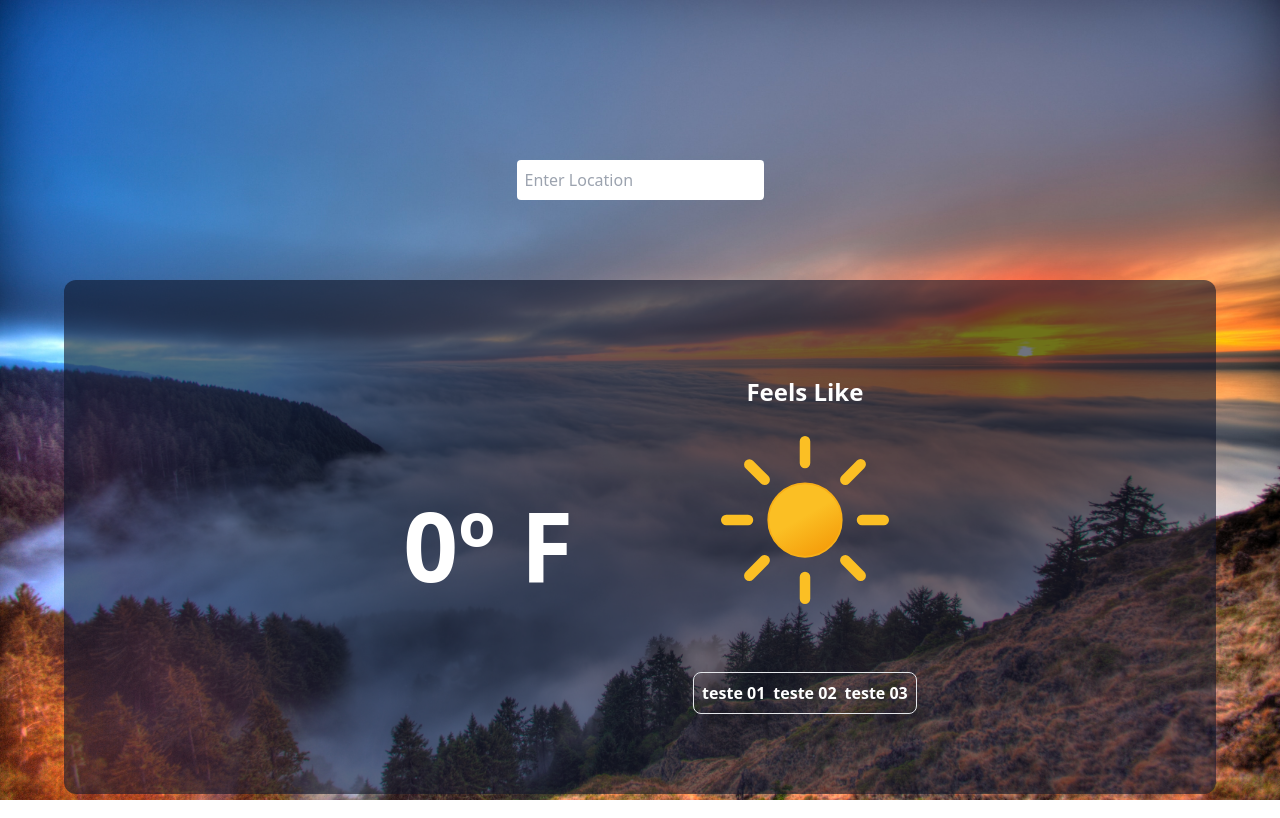
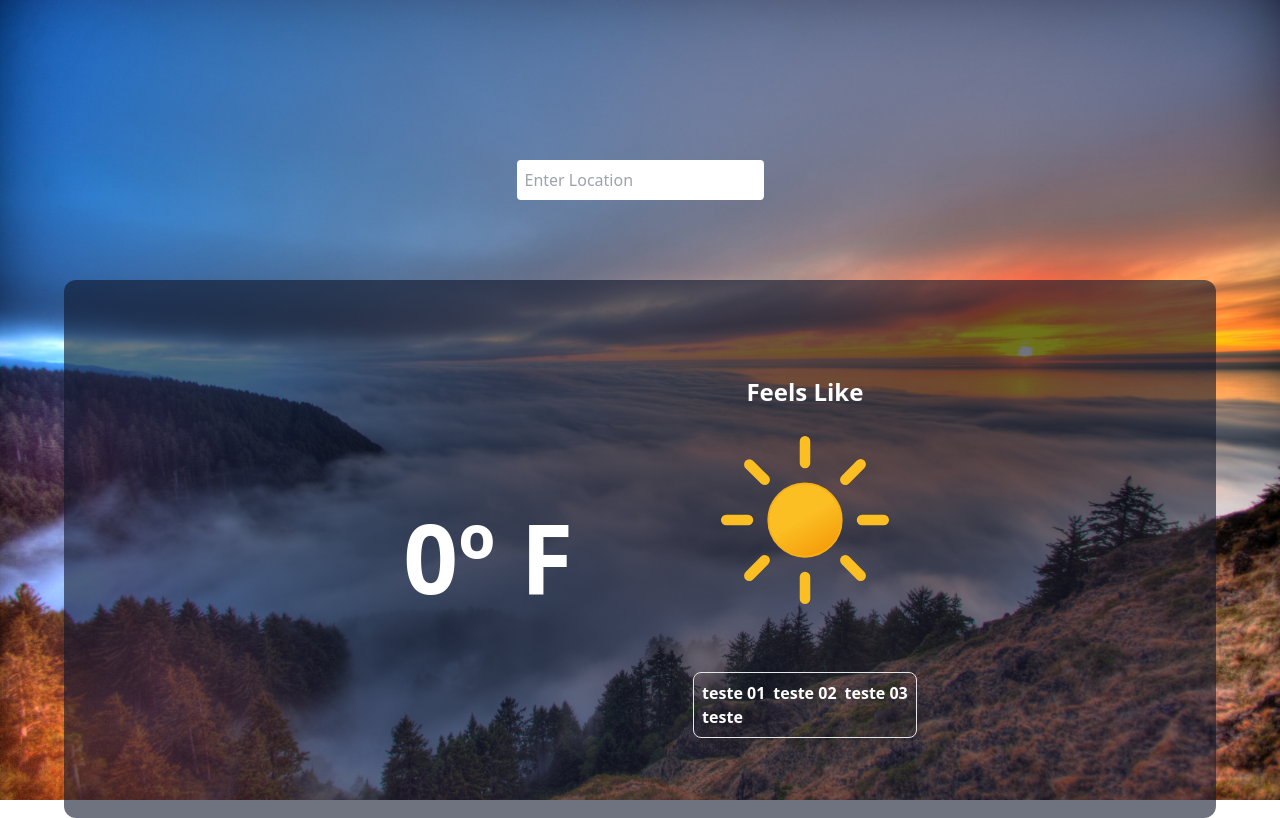
Before and after one commit to AguiarMS/weather-app-vite, a React (Vite) app: page / in a window 1280 px wide. Built offline with nearby package versions, Linux system fonts and the light colour scheme.

Commit message:
Commit add <p>

```diff
--- a/src/App.tsx
+++ b/src/App.tsx
@@ -61,8 +61,6 @@ function App() {
       style={{ backgroundImage: `url(${backgroundWeather})` }}
       className="w-full h-[100vh] py-20 bg-cover"
     >
-
-
       <div className="flex justify-center">
         <input
           className="mt-20 rounded py-2 px-2"
@@ -101,7 +99,10 @@ function App() {
             />
 
             <div className="grid grid-cols-3 gap-2 mt-10 border rounded-lg p-2">
-              <div className="">teste 01</div>
+              <div className="">
+                teste 01
+                <p>teste</p>
+              </div>
               <div className="">teste 02</div>
               <div className="">teste 03</div>
             </div>
```
